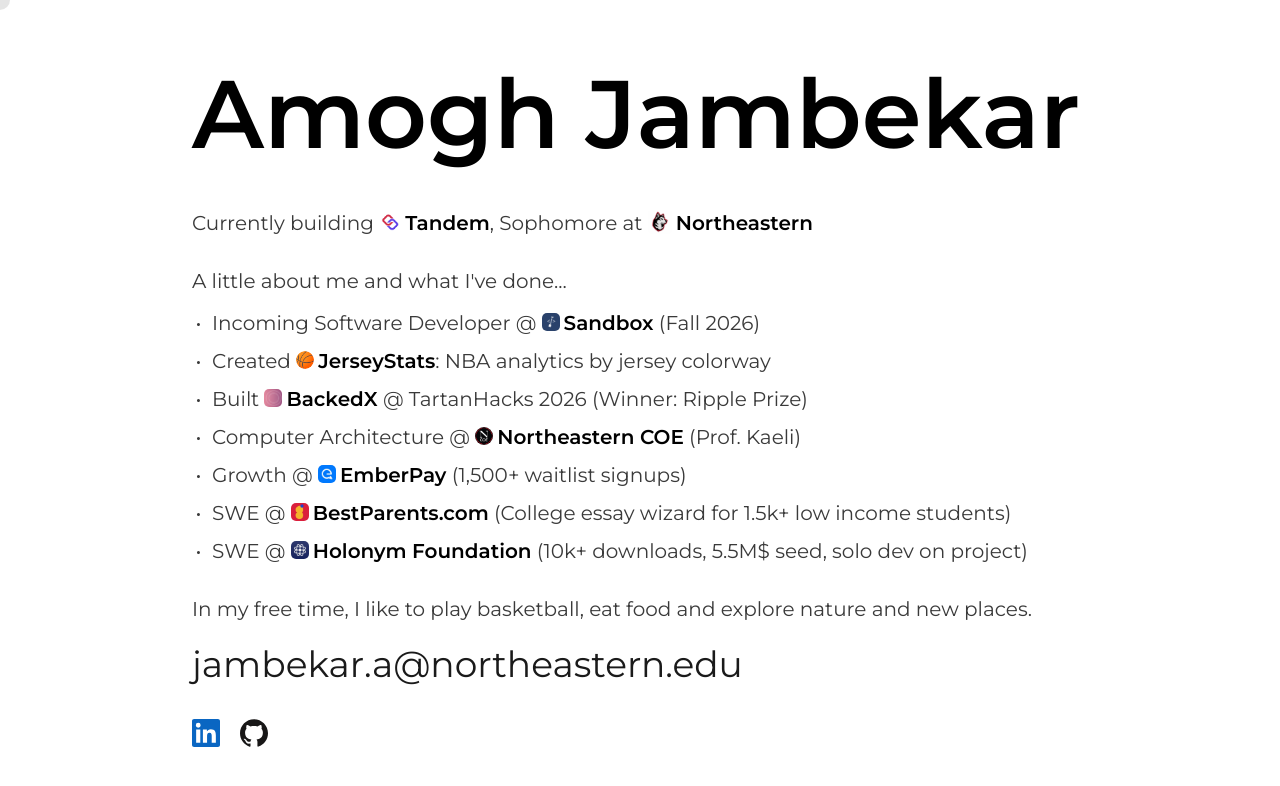
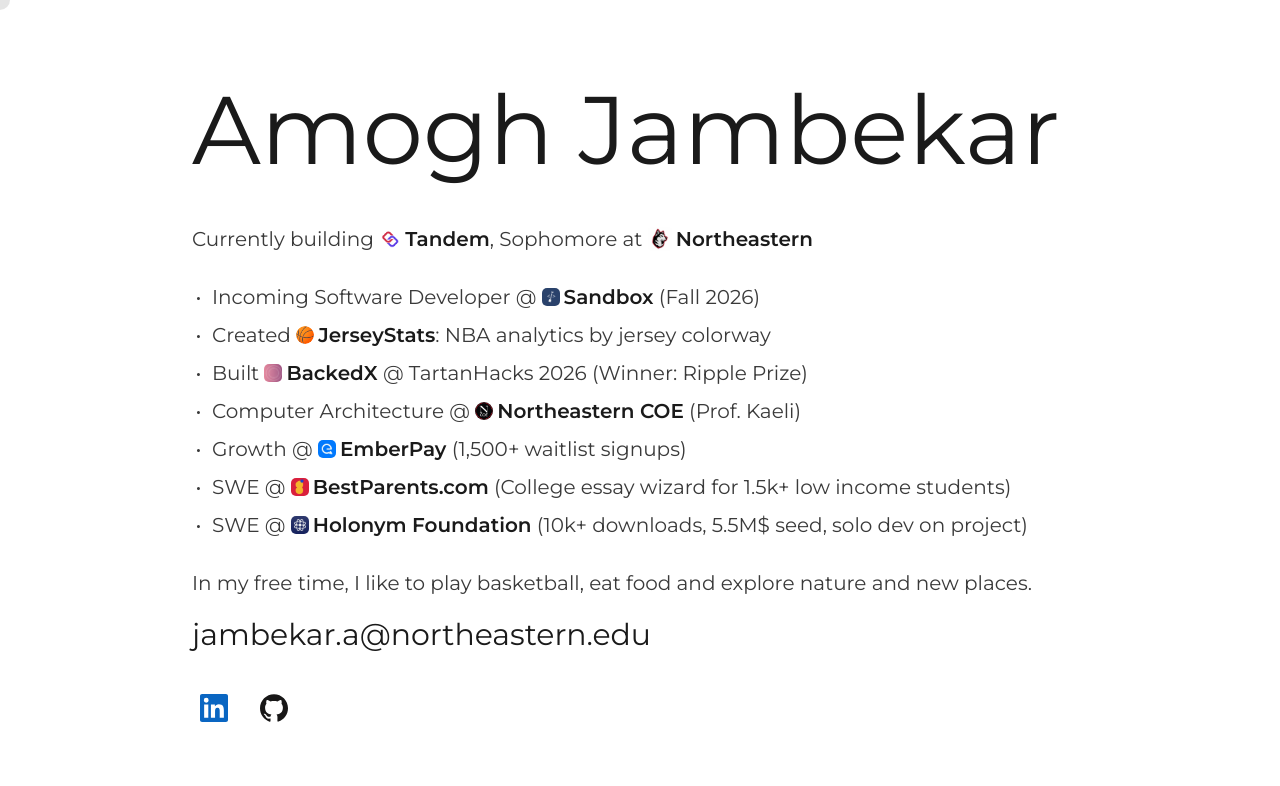
Before and after one commit to AmoghJambekar/Personal-Website, a Next.js app: page / in a window 1280 px wide. Shown: the top 786 px of the page. Built offline with nearby package versions, Linux system fonts and the light colour scheme.

Commit message:
style: design audit fixes — consolidate colors, improve accessibility, clean dead CSS

```diff
--- a/src/app/globals.css
+++ b/src/app/globals.css
@@ -10,7 +10,8 @@
 
 :root {
   --background: #fff;
-  --foreground: #171717;
+  --foreground: #1a1a1a;
+  --foreground-secondary: #3a3a3a;
 }
 
 @media (pointer: fine) {
@@ -38,8 +39,7 @@
   transition: background-color 0.2s, border-radius 0.2s;
 }
 
-.blob-cursor.hover-header,
-.blob-cursor.hover-button {
+.blob-cursor.hover-header {
   background: rgba(0, 0, 0, 0.08);
   border-radius: 8px;
 }
@@ -49,39 +49,19 @@
   border-radius: 0;
 }
 
-.blob-cursor.hover-skill {
-  background: rgba(0, 0, 0, 0.02);
-  border-radius: 50%;
-}
 
-.blob-cursor.hover-underline {
-  background: #333;
-  border-radius: 2px;
-  height: 3px !important;
-  transition: background 0.2s, border-radius 0.2s, height 0.2s;
-  box-shadow: 0 0 8px 2px rgba(0, 0, 0, 0.05);
-}
 
-/* Nav links */
-.nav-link {
-  display: inline-flex;
-  align-items: center;
-  text-decoration: none;
-  color: inherit;
-  white-space: nowrap;
-  transition: transform 0.2s;
-  transform-origin: center;
-}
-
-.nav-link:hover {
-  transform: scale(1.02);
+/* Focus styles */
+:focus-visible {
+  outline: 2px solid #000;
+  outline-offset: 2px;
 }
 
 /* Inline links */
 .inline-link {
   display: inline-block;
   text-decoration: none;
-  color: #000;
+  color: var(--foreground);
   font-weight: 600;
   transition: transform 0.2s, color 0.3s;
   transform-origin: left;
@@ -104,22 +84,6 @@
   text-decoration: none !important;
 }
 
-/* Blink animation */
-@keyframes blink {
-  0%,
-  50% {
-    opacity: 1;
-  }
-  51%,
-  100% {
-    opacity: 0;
-  }
-}
-
-.animate-blink {
-  animation: blink 1s step-end infinite;
-}
-
 /* Selection highlight */
 ::selection {
   background: #000;
--- a/src/app/layout.tsx
+++ b/src/app/layout.tsx
@@ -20,7 +20,17 @@
 
 export const metadata: Metadata = {
   title: "Amogh Jambekar",
-  description: "Portfolio",
+  description: "Software engineer and sophomore at Northeastern. Building Tandem.",
+  openGraph: {
+    title: "Amogh Jambekar",
+    description: "Software engineer and sophomore at Northeastern. Building Tandem.",
+    type: "website",
+  },
+  twitter: {
+    card: "summary",
+    title: "Amogh Jambekar",
+    description: "Software engineer and sophomore at Northeastern. Building Tandem.",
+  },
 };
 
 export default function RootLayout({
--- a/src/app/page.tsx
+++ b/src/app/page.tsx
@@ -129,9 +129,9 @@
 const EMAIL = "jambekar.a@northeastern.edu";
 
 const COLORS = {
-  background: "#ffffff",
-  primary: "#1a1a1a",
-  secondary: "#3a3a3a",
+  background: "var(--background)",
+  primary: "var(--foreground)",
+  secondary: "var(--foreground-secondary)",
 };
 
 const FONT_BODY = {
@@ -141,7 +141,7 @@
 
 const FONT_HEADING = {
   fontFamily: "var(--font-heading), serif",
-  fontWeight: 400 as const,
+  fontWeight: 500 as const,
 };
 
 /* ── Helpers ───────────────────────────────────────────── */
@@ -217,7 +217,7 @@
 export default function Home() {
   return (
     <div
-      className="min-h-screen transition-colors duration-300"
+      className="min-h-screen"
       style={{
         ...FONT_BODY,
         backgroundColor: COLORS.background,
@@ -228,24 +228,22 @@
         <div className="w-full max-w-4xl mt-6 mb-6">
             {/* Heading */}
             <h1
-              className="text-6xl md:text-7xl lg:text-8xl mb-8 leading-tight transition-colors duration-300"
-              style={{ ...FONT_HEADING, color: "#000000", fontWeight: 600 }}
+              className="text-6xl md:text-7xl lg:text-8xl mb-8 leading-tight"
+              style={{ ...FONT_HEADING, color: COLORS.primary }}
             >
               Amogh Jambekar
             </h1>
 
             {/* Current */}
             <div
-              className="text-lg md:text-xl transition-colors duration-300"
+              className="text-lg md:text-xl"
               style={{ color: COLORS.secondary, lineHeight: 1.7 }}
             >
               <p>
                 <SegmentRenderer segments={CURRENT_LINE} />
               </p>
 
-              {/* Previously */}
-              <p className="mt-6">A little about me and what I've done...</p>
-              <ul className="mt-2 pl-5 space-y-1" style={{ listStyleType: "'•  '" }}>
+              <ul className="mt-6 pl-5 space-y-1" style={{ listStyleType: "'•  '" }}>
                 {EXPERIENCE.map((segments, i) => (
                   <li key={i}>
                     <SegmentRenderer segments={segments} />
@@ -261,7 +259,7 @@
             <h2 className="mt-4">
               <a
                 href={`mailto:${EMAIL}`}
-                className="contact-link text-3xl md:text-4xl leading-tight inline-block transition-colors duration-300"
+                className="contact-link text-2xl md:text-3xl leading-tight inline-block"
                 style={{
                   ...FONT_HEADING,
                   color: COLORS.primary,
@@ -274,12 +272,12 @@
             </h2>
 
             {/* Social links */}
-            <div className="flex items-center gap-5 mt-8">
+            <div className="flex items-center gap-4 mt-8">
               <a
                 href="https://linkedin.com/in/amoghjambekar"
                 target="_blank"
                 rel="noopener noreferrer"
-                className="inline-link"
+                className="inline-link p-2"
                 aria-label="LinkedIn"
               >
                 <svg width="28" height="28" viewBox="0 0 24 24" fill="#0A66C2">
@@ -290,7 +288,7 @@
                 href="https://github.com/AmoghJambekar"
                 target="_blank"
                 rel="noopener noreferrer"
-                className="inline-link"
+                className="inline-link p-2"
                 aria-label="GitHub"
               >
                 <svg width="28" height="28" viewBox="0 0 24 24" fill="#181717">
--- a/src/components/BlobCursor.tsx
+++ b/src/components/BlobCursor.tsx
@@ -5,9 +5,6 @@
 const HOVER_CLASSES: Record<string, string> = {
   header: "hover-header",
   contact: "hover-contact",
-  button: "hover-button",
-  skill: "hover-skill",
-  underline: "hover-underline",
 };
 
 function expandRect(
@@ -44,26 +41,10 @@
 
   const pad = { top: 2, right: 8, bottom: 2, left: 8 };
 
-  for (const navLink of document.querySelectorAll(".nav-link")) {
-    const rect = navLink.getBoundingClientRect();
-    if (hitTest(x, y, rect)) {
-      return { type: "header", bounds: expandRect(rect, pad) };
-    }
-  }
-
   for (const inlineLink of document.querySelectorAll(".inline-link")) {
     const rect = inlineLink.getBoundingClientRect();
     if (hitTest(x, y, rect)) {
       return { type: "header", bounds: expandRect(rect, pad) };
-    }
-  }
-
-  const skillBubble = el.closest(".skill-bubble");
-  if (skillBubble) {
-    const rect = skillBubble.getBoundingClientRect();
-    const sPad = { top: 4, right: 8, bottom: 4, left: 8 };
-    if (hitTest(x, y, rect, sPad)) {
-      return { type: "skill", bounds: expandRect(rect, sPad) };
     }
   }
 
@@ -74,18 +55,6 @@
       type: "contact",
       bounds: new DOMRect(rect.left, rect.bottom - 2, rect.width, 2),
     };
-  }
-
-  const downloadBtn = el.closest(".download-btn");
-  if (downloadBtn) {
-    const rect = downloadBtn.getBoundingClientRect();
-    const bPad = { top: 2, right: 8, bottom: 2, left: 8 };
-    if (hitTest(x, y, rect, bPad)) {
-      return {
-        type: "button",
-        bounds: expandRect(rect, { top: 2, right: 4, bottom: 2, left: 4 }),
-      };
-    }
   }
 
   const h2 = el.closest("h2");
--- a/tailwind.config.ts
+++ b/tailwind.config.ts
@@ -9,7 +9,6 @@
   theme: {
     extend: {
       fontFamily: {
-        garamond: ["var(--font-eb-garamond)", "serif"],
         montserrat: ["var(--font-montserrat-var)", "sans-serif"],
       },
     },
```
